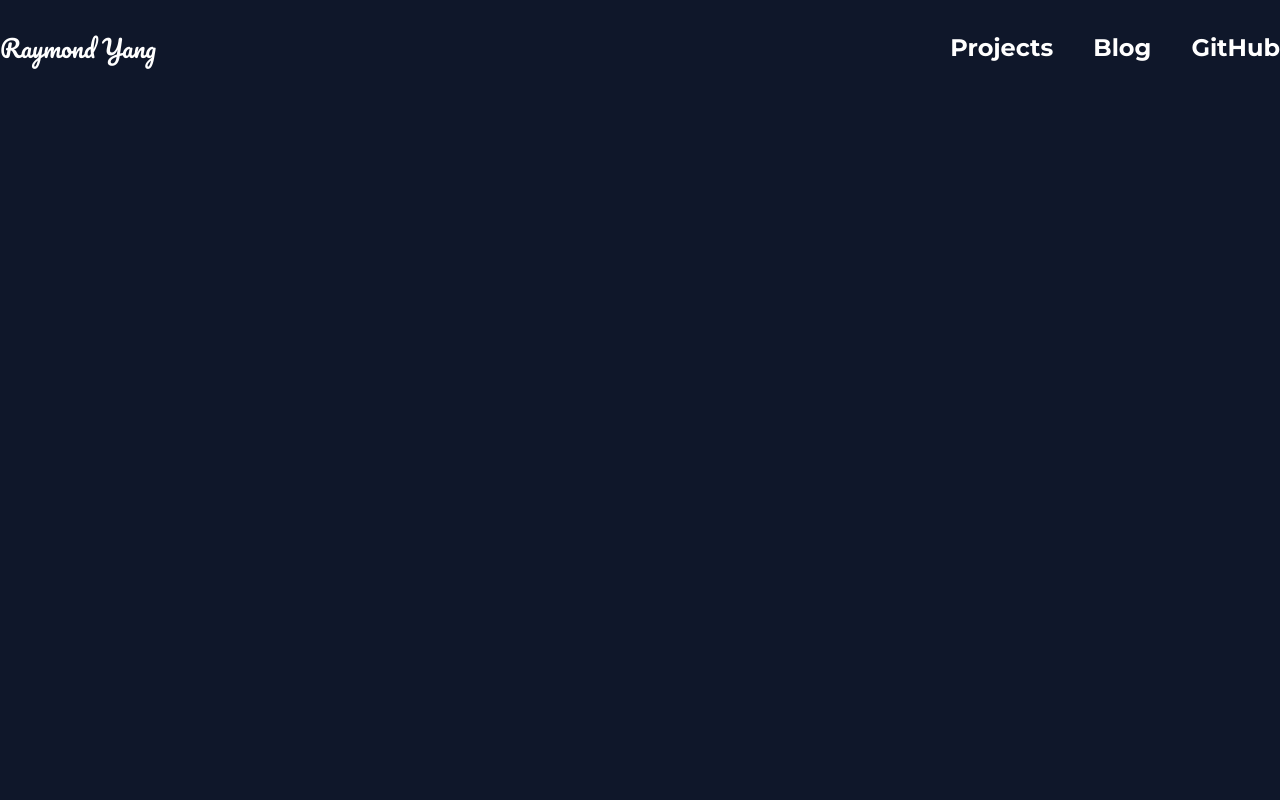
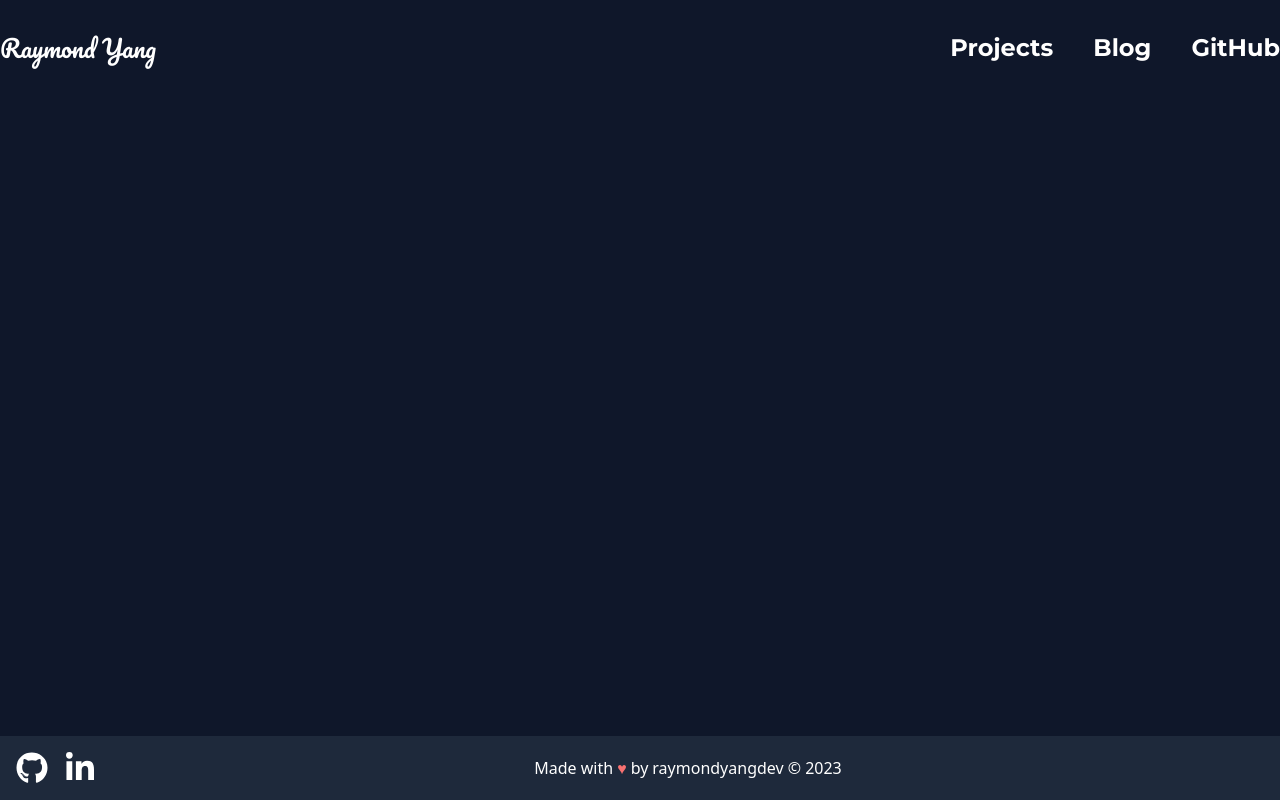
Before and after one commit to raymondyangdev/raymondy.dev, a Next.js app: page / in a window 1280 px wide. Built offline with nearby package versions, Linux system fonts and the light colour scheme.

Commit message:
Initial commit

```diff
--- /dev/null
+++ b/src/app/components/Footer.tsx
@@ -0,0 +1,40 @@
+import Link from 'next/link';
+
+export default function Footer() {
+    const currentYear: number = displayYear();
+
+    return (
+        <footer className="bg-slate-800 py-4 flex">
+            <div className="flex w-full justify-start gap-4 px-4 items-center">
+                <Link href={'https://github.com/raymondyangdev'}>
+                    <img
+                        className="w-8 h-8"
+                        src="./assets/images/github.svg"
+                        alt="GitHub Logo"
+                    />
+                </Link>
+                <Link href={'https://www.linkedin.com/in/raymondyangdev/'}>
+                    <img
+                        className="w-8 h-8"
+                        src="./assets/images/linkedin-in.svg"
+                        alt="LinkedIn Logo"
+                    />
+                </Link>
+                <div className="flex flex-1 gap-1 justify-center">
+                    Made with<span className="text-red-400">♥</span>by
+                    <Link
+                        className="hover:underline hover:decoration-sky-900 hover:underline-offset-4"
+                        href={'https://github.com/raymondyangdev'}
+                    >
+                        raymondyangdev
+                    </Link>
+                    <span> © {currentYear}</span>
+                </div>
+            </div>
+        </footer>
+    );
+}
+
+function displayYear(): number {
+    return new Date().getFullYear();
+}
--- a/src/app/layout.tsx
+++ b/src/app/layout.tsx
@@ -4,6 +4,7 @@ import { Pacifico, Josefin_Sans, Montserrat } from 'next/font/google';
 
 // Component imports
 import Navbar from './components/navigation/Navbar';
+import Footer from './components/Footer';
 
 const pacifico = Pacifico({
     subsets: ['latin'],
@@ -21,7 +22,7 @@ const montserrat = Montserrat({
 });
 
 export const metadata: Metadata = {
-    title: 'Create Next App',
+    title: 'Raymond Yang | Sofware Engineer',
     description: 'Generated by create next app',
     icons: {
         icon: './assets/images/raccoon-icon.png',
@@ -34,13 +35,13 @@ export default function RootLayout({
     children: React.ReactNode;
 }) {
     return (
-        <html
-            lang="en"
-            className={`container flex flex-col w-full bg-slate-900 text-white ${pacifico.variable} ${josefinSans.variable} ${montserrat.variable}`}
-        >
-            <body>
+        <html lang="en">
+            <body
+                className={`flex h-screen flex-col w-full bg-slate-900 text-white ${pacifico.variable} ${josefinSans.variable} ${montserrat.variable}`}
+            >
                 <Navbar />
-                {children}
+                <div className="flex-1 container">{children}</div>
+                <Footer />
             </body>
         </html>
     );
```
Also changed, not shown: public/assets/images/github.svg (added), public/assets/images/linkedin-in.svg (added).
